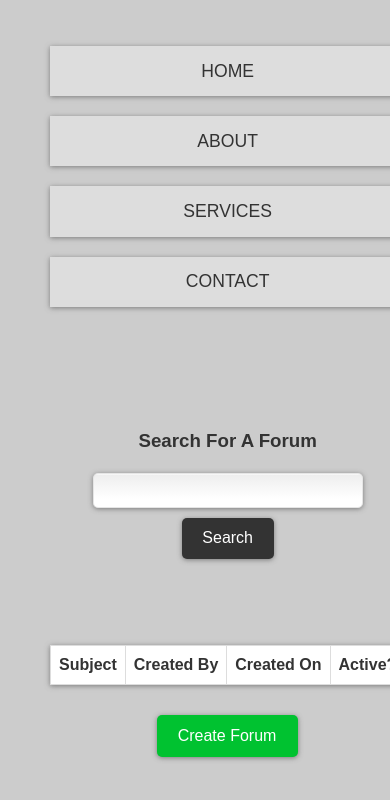
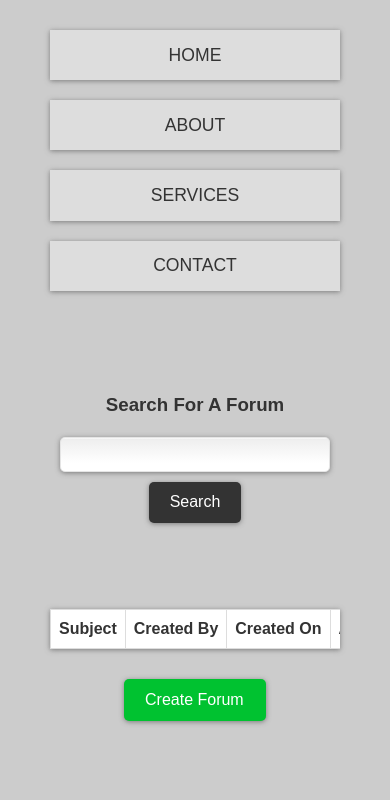
Before and after one commit to WyGuyyy/Alium, a plain HTML site: page forum.html in a window 390 px wide. Drawn offline with Linux system fonts and the light colour scheme.

Commit message:
Made forums responsive

```diff
--- a/forum.html
+++ b/forum.html
@@ -9,8 +9,6 @@
     <title>Alium</title>
 </head>
 <body>
-    <div class="wrapper">
-
      <!-- navigation -->
     <nav class="main-nav">
         <ul>
@@ -45,6 +43,8 @@
         </ul>
 
     </nav>
+
+    <div class="wrapper">
 
         <section class="forum">
             <section class="search">
--- a/style_forum.css
+++ b/style_forum.css
@@ -19,8 +19,11 @@ body{
 }
 
 .wrapper{
-    display: grid;
-    grid-gap: 20px;
+    display: flex;
+    flex-direction: column;
+    justify-content: center;
+    align-content: center;
+    align-items: center;
 }
 
 /* Navigation */
@@ -56,6 +59,7 @@ body{
     'search'
     'result'
     'create';
+
 }
 
 .search{
@@ -141,6 +145,7 @@ body{
     background: var(--light);
     box-shadow: var(--shadow);
     margin-top: 50px;
+    width: 100%;
 }
 
 .result-table{
@@ -187,11 +192,19 @@ body{
 
 }
 
-@media(max-width: 500px){
+@media(max-width: 550px){
     .txt-search{
         width: 300px;
     }
 
+    .forum{
+        display: flex;
+        flex-direction: column;
+        justify-content: center;
+        align-content: center;
+        align-items: center;
+        width: 100%;
+    }
 }
 
 @media(max-width: 450px){
```
